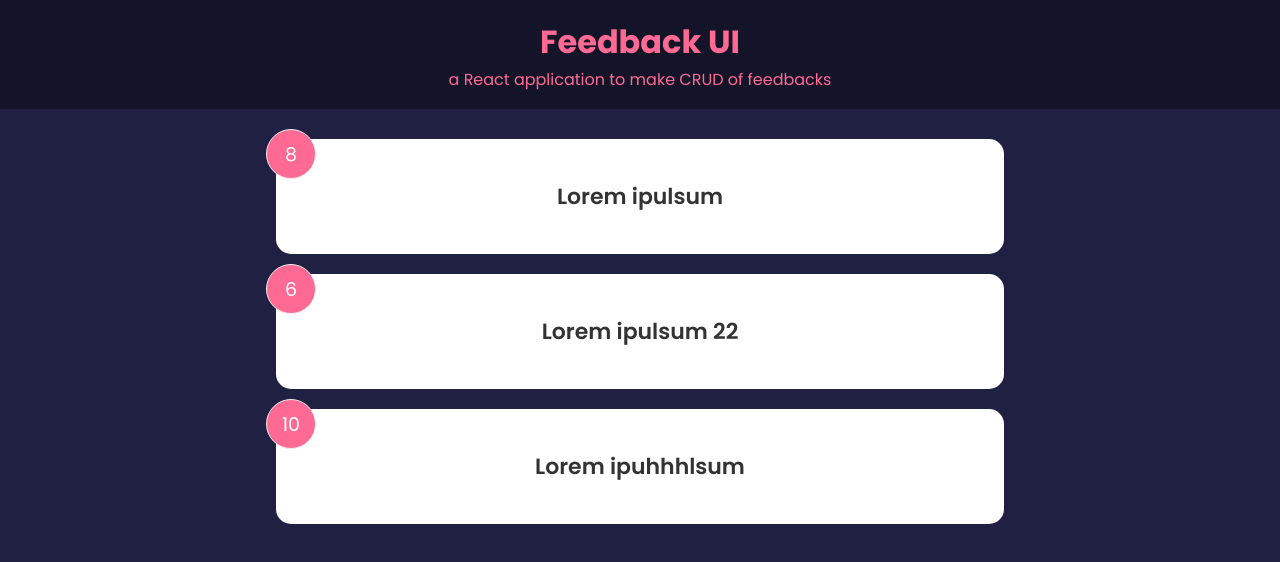
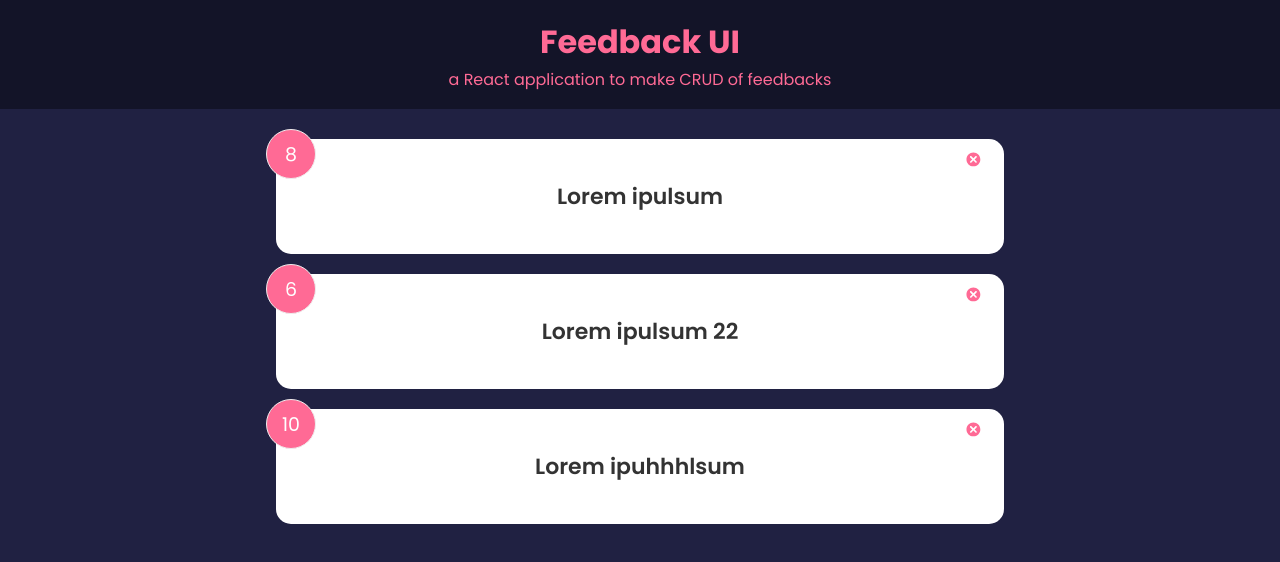
Before and after one commit to mohamedilyeshel/FeedbackApp, a React (Create React App) app: page / in a window 1280 px wide. Shown: the top 562 px of the page. Built offline with nearby package versions, Linux system fonts and the light colour scheme.

Commit message:
Added the delete feedback button using react-icons and to practice event handlers and the prop drilling

```diff
--- a/package.json
+++ b/package.json
@@ -8,6 +8,7 @@
     "@testing-library/user-event": "^13.5.0",
     "react": "^18.2.0",
     "react-dom": "^18.2.0",
+    "react-icons": "^4.6.0",
     "react-scripts": "5.0.1",
     "web-vitals": "^2.1.4"
   },
--- a/src/App.js
+++ b/src/App.js
@@ -11,6 +11,14 @@ function App() {
 
   const [feedBackItems, setFeedbackItems] = useState(data);
 
+  const deleteFeedbacks = (id) => {
+    setFeedbackItems(
+      feedBackItems.filter((feedbackItem) => {
+        return id !== feedbackItem.itemId;
+      })
+    );
+  };
+
   return (
     <>
       <Header
@@ -18,7 +26,10 @@ function App() {
         desc="a React application to make CRUD of feedbacks"
       />
       <div className="container">
-        <FeedbackItemList feedbacks={feedBackItems} />
+        <FeedbackItemList
+          feedbacks={feedBackItems}
+          deleteFeedbacks={deleteFeedbacks}
+        />
       </div>
     </>
   );
--- a/src/components/FeedbackItem.jsx
+++ b/src/components/FeedbackItem.jsx
@@ -1,10 +1,24 @@
 import Card from "./SharedComponents/Card";
+import { TiDelete } from "react-icons/ti";
 
-function FeedbackItem({ feedbackText, feedbackRating }) {
+function FeedbackItem({
+  feedbackId,
+  feedbackText,
+  feedbackRating,
+  deleteFeedbacks,
+}) {
   return (
     <Card reverse={false}>
       <h2 className="text-display">{feedbackText}</h2>
       <p className="num-display">{feedbackRating}</p>
+      <button
+        onClick={() => {
+          deleteFeedbacks(feedbackId);
+        }}
+        className="close"
+      >
+        <TiDelete />
+      </button>
     </Card>
   );
 }
--- a/src/components/FeedbackItemList.jsx
+++ b/src/components/FeedbackItemList.jsx
@@ -1,6 +1,6 @@
 import FeedbackItem from "./FeedbackItem";
 
-function FeedbackItemList({ feedbacks }) {
+function FeedbackItemList({ feedbacks, deleteFeedbacks }) {
   if (!feedbacks || feedbacks.length === 0) {
     return <h1>No feedbacks</h1>;
   }
@@ -11,8 +11,10 @@ function FeedbackItemList({ feedbacks }) {
         return (
           <FeedbackItem
             key={item.itemId}
+            feedbackId={item.itemId}
             feedbackText={item.itemText}
             feedbackRating={item.itemRating}
+            deleteFeedbacks={deleteFeedbacks}
           />
         );
       })}
--- a/src/css/index.css
+++ b/src/css/index.css
@@ -136,6 +136,8 @@ input:focus {
   cursor: pointer;
   background: none;
   border: none;
+  color: #ff6a95;
+  font-size: 1.3rem;
 }
 
 .edit {
```
Also changed, not shown: 1 other file (tests, documents, lock files or other folders).
